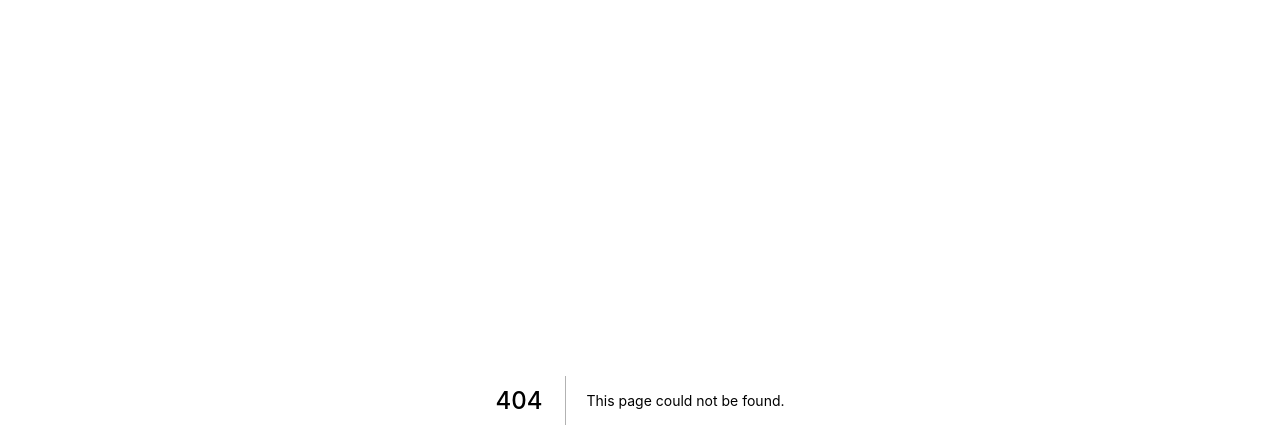
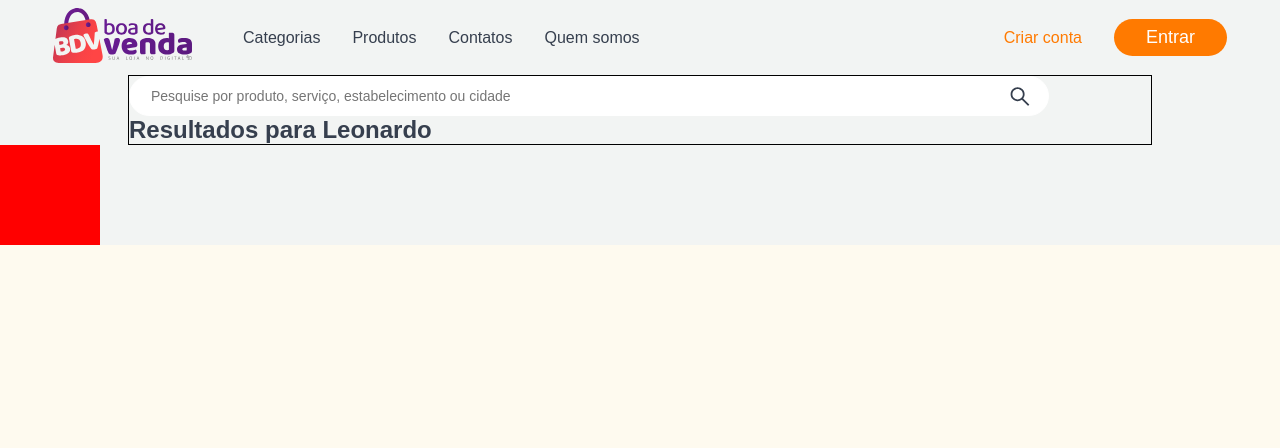
Before and after one commit to VictorCampelo/potty-dashboard, a Next.js app: page /result in a window 1280 px wide. Before the commit this address had no page. Shown: the top 448 px of the page. Built offline with nearby package versions, Linux system fonts and the light colour scheme.

Commit message:
feat: search page creation

```diff
--- /dev/null
+++ b/src/pages/result/index.tsx
@@ -0,0 +1,37 @@
+import React from 'react'
+import Head from 'next/head'
+import Header from 'components/molecules/HeaderShop'
+import { Input } from 'components/molecules/SearchInput'
+import { AiOutlineSearch } from 'react-icons/ai'
+
+import { Container, LeftSideContainer } from './styles'
+
+const Result = () => {
+  const nome = 'Leonardo'
+
+  return (
+    <>
+      <Head>
+        <title>Search | Boa de Venda</title>
+      </Head>
+      <Container>
+        <Header />
+        <div className="wrap-search-content">
+          <Input
+            type="text"
+            placeholder="Pesquise por produto, serviço, estabelecimento ou cidade"
+            icon={<AiOutlineSearch size={25} />}
+            search
+          />
+
+          <div className="wrap-result-text">
+            <h2>{`Resultados para ${nome}`}</h2>
+          </div>
+        </div>
+        <LeftSideContainer />
+      </Container>
+    </>
+  )
+}
+
+export default Result
--- /dev/null
+++ b/src/pages/result/styles/index.ts
@@ -0,0 +1,20 @@
+import styled from 'styled-components'
+
+export const Container = styled.body`
+  background: var(--gray-100);
+
+  .wrap-search-content {
+    max-width: 1024px;
+    margin: 0 auto;
+    border: 1px solid black;
+
+    .inputContainter {
+    }
+  }
+`
+
+export const LeftSideContainer = styled.div`
+  background-color: red;
+  width: 100px;
+  height: 100px;
+`
```
